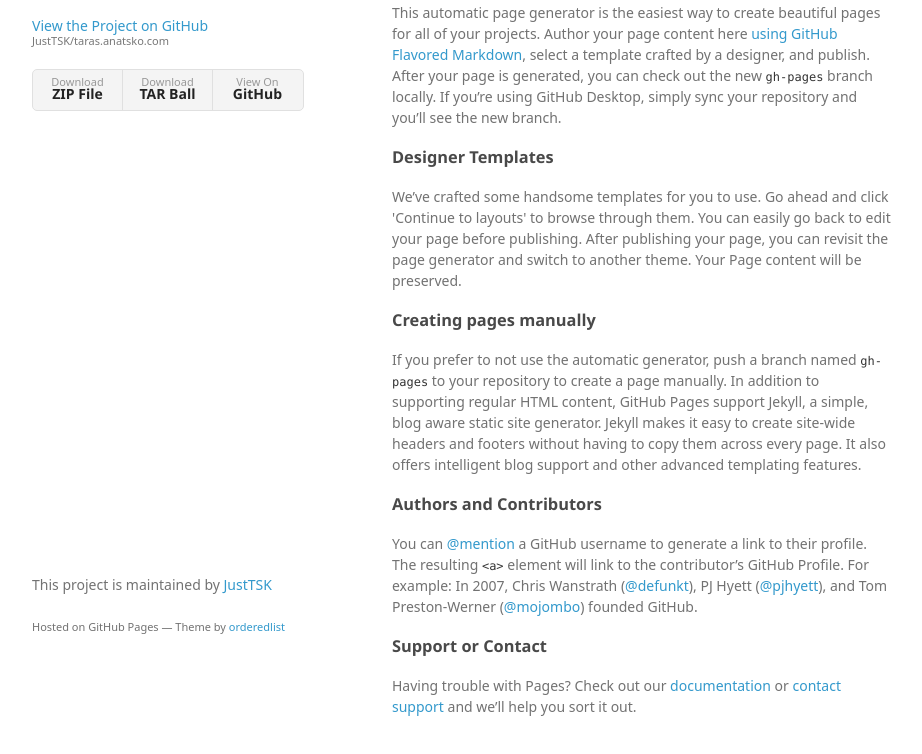
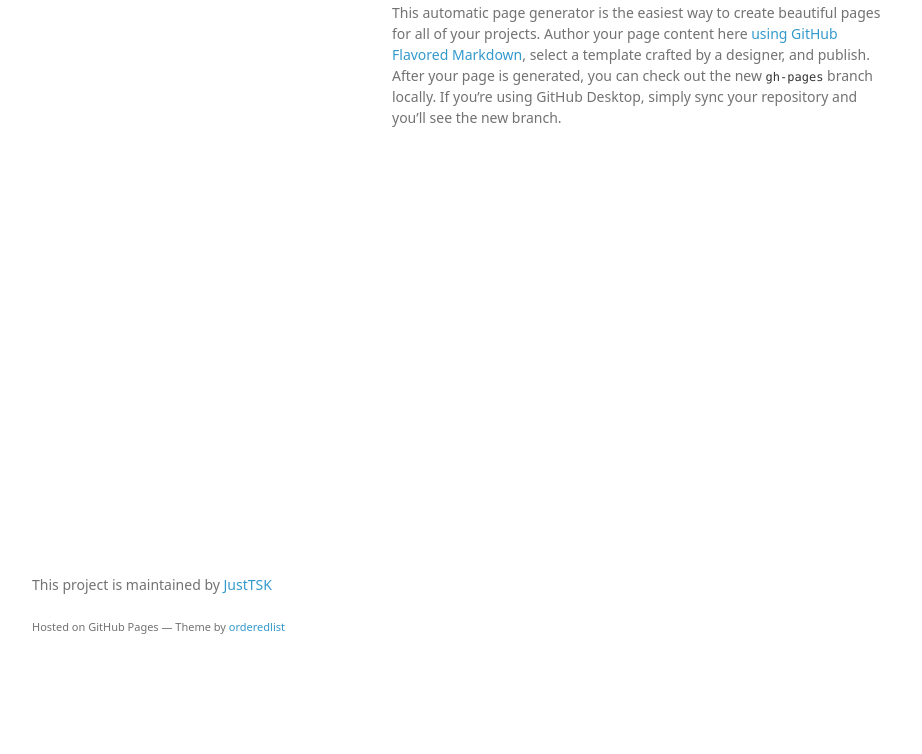
Before and after one commit to JustTSK/taras.anatsko.com, a plain HTML site: page index.html in a window 1280 px wide. Shown: the part 94-848 px from the top of the page, without its empty margins (178-1100 px from the left). After the commit the page ends 800 px from the top, so only its background shows below. Drawn offline with Linux system fonts and the light colour scheme; a web font is replaced by a local one.

Commit message:
Update index.html

```diff
--- a/index.html
+++ b/index.html
@@ -3,7 +3,7 @@
   <head>
     <meta charset="utf-8">
     <meta http-equiv="X-UA-Compatible" content="chrome=1">
-    <title>Taras Anatsko by JustTSK</title>
+    <title>Taras Anatsko</title>
 
     <link rel="stylesheet" href="stylesheets/styles.css">
     <link rel="stylesheet" href="stylesheets/github-light.css">
@@ -17,41 +17,12 @@
       <header>
         <h1>Taras Anatsko</h1>
         <p></p>
-
-        <p class="view"><a href="https://github.com/JustTSK/taras.anatsko.com">View the Project on GitHub <small>JustTSK/taras.anatsko.com</small></a></p>
-
-
-        <ul>
-          <li><a href="https://github.com/JustTSK/taras.anatsko.com/zipball/master">Download <strong>ZIP File</strong></a></li>
-          <li><a href="https://github.com/JustTSK/taras.anatsko.com/tarball/master">Download <strong>TAR Ball</strong></a></li>
-          <li><a href="https://github.com/JustTSK/taras.anatsko.com">View On <strong>GitHub</strong></a></li>
-        </ul>
       </header>
       <section>
         <h3>
 <a id="welcome-to-github-pages" class="anchor" href="#welcome-to-github-pages" aria-hidden="true"><span aria-hidden="true" class="octicon octicon-link"></span></a>Welcome to GitHub Pages.</h3>
 
 <p>This automatic page generator is the easiest way to create beautiful pages for all of your projects. Author your page content here <a href="https://guides.github.com/features/mastering-markdown/">using GitHub Flavored Markdown</a>, select a template crafted by a designer, and publish. After your page is generated, you can check out the new <code>gh-pages</code> branch locally. If you’re using GitHub Desktop, simply sync your repository and you’ll see the new branch.</p>
-
-<h3>
-<a id="designer-templates" class="anchor" href="#designer-templates" aria-hidden="true"><span aria-hidden="true" class="octicon octicon-link"></span></a>Designer Templates</h3>
-
-<p>We’ve crafted some handsome templates for you to use. Go ahead and click 'Continue to layouts' to browse through them. You can easily go back to edit your page before publishing. After publishing your page, you can revisit the page generator and switch to another theme. Your Page content will be preserved.</p>
-
-<h3>
-<a id="creating-pages-manually" class="anchor" href="#creating-pages-manually" aria-hidden="true"><span aria-hidden="true" class="octicon octicon-link"></span></a>Creating pages manually</h3>
-
-<p>If you prefer to not use the automatic generator, push a branch named <code>gh-pages</code> to your repository to create a page manually. In addition to supporting regular HTML content, GitHub Pages support Jekyll, a simple, blog aware static site generator. Jekyll makes it easy to create site-wide headers and footers without having to copy them across every page. It also offers intelligent blog support and other advanced templating features.</p>
-
-<h3>
-<a id="authors-and-contributors" class="anchor" href="#authors-and-contributors" aria-hidden="true"><span aria-hidden="true" class="octicon octicon-link"></span></a>Authors and Contributors</h3>
-
-<p>You can <a href="https://help.github.com/articles/basic-writing-and-formatting-syntax/#mentioning-users-and-teams" class="user-mention">@mention</a> a GitHub username to generate a link to their profile. The resulting <code>&lt;a&gt;</code> element will link to the contributor’s GitHub Profile. For example: In 2007, Chris Wanstrath (<a href="https://github.com/defunkt" class="user-mention">@defunkt</a>), PJ Hyett (<a href="https://github.com/pjhyett" class="user-mention">@pjhyett</a>), and Tom Preston-Werner (<a href="https://github.com/mojombo" class="user-mention">@mojombo</a>) founded GitHub.</p>
-
-<h3>
-<a id="support-or-contact" class="anchor" href="#support-or-contact" aria-hidden="true"><span aria-hidden="true" class="octicon octicon-link"></span></a>Support or Contact</h3>
-
-<p>Having trouble with Pages? Check out our <a href="https://help.github.com/pages">documentation</a> or <a href="https://github.com/contact">contact support</a> and we’ll help you sort it out.</p>
       </section>
       <footer>
         <p>This project is maintained by <a href="https://github.com/JustTSK">JustTSK</a></p>
```
